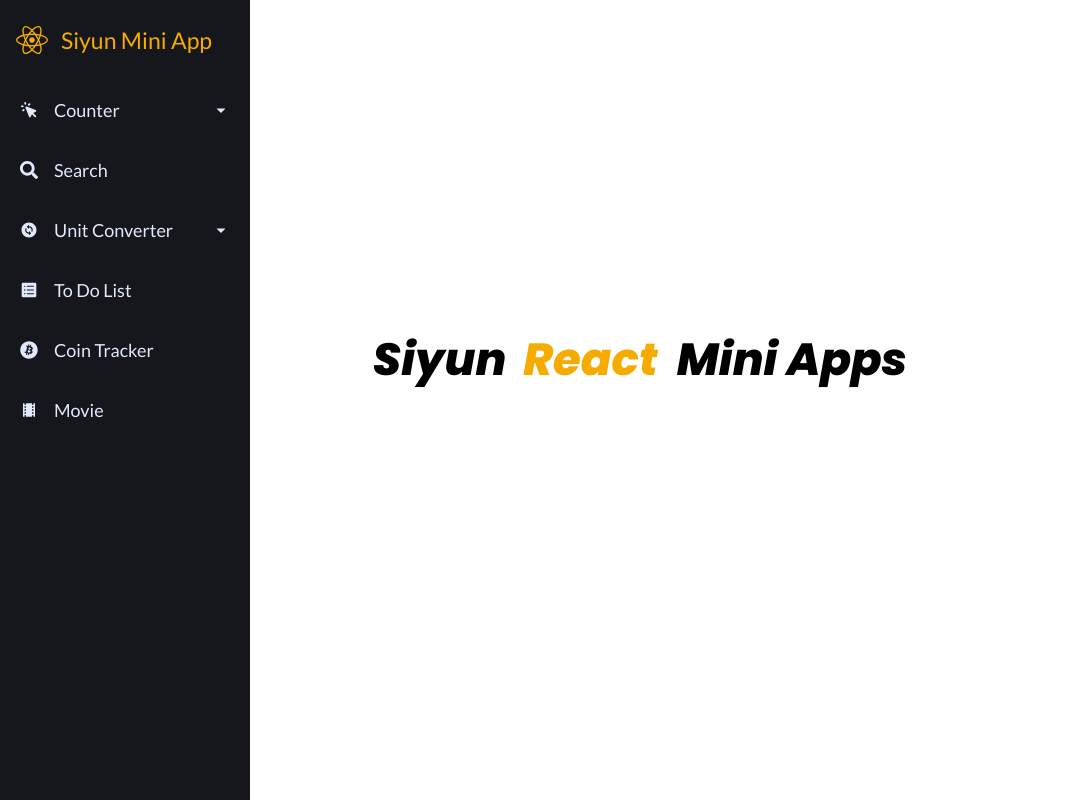
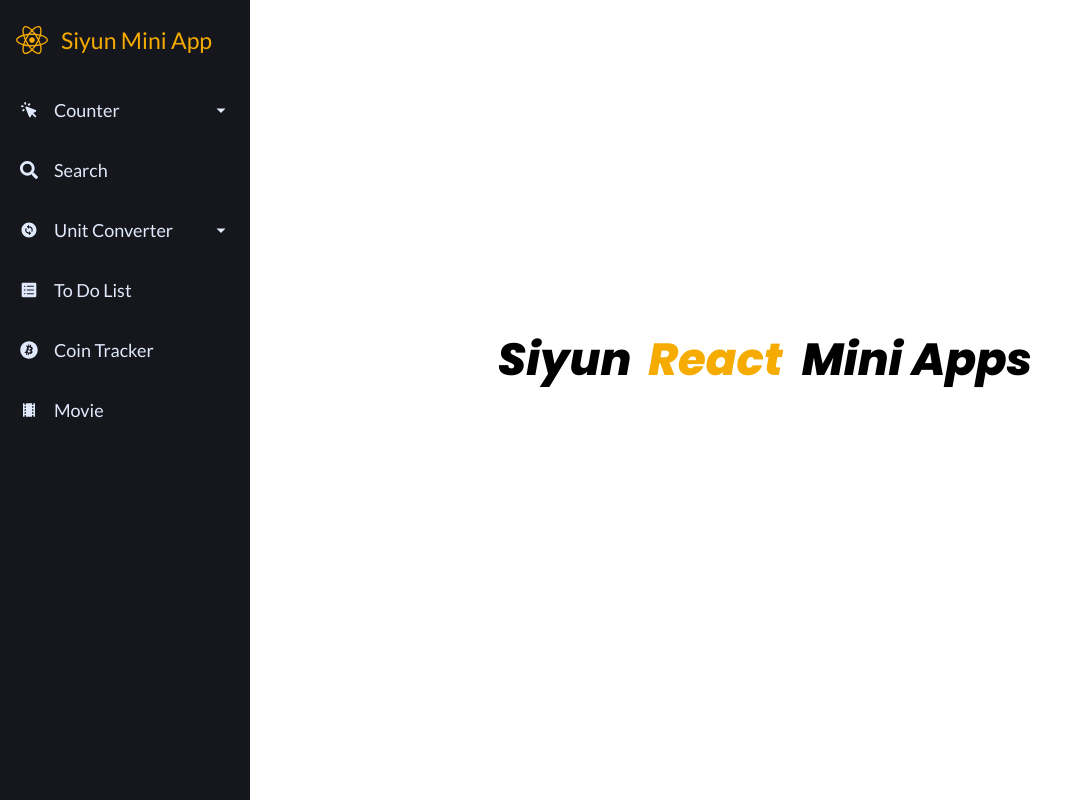
Before and after one commit to leesiyun/react-mini-app, a React (Create React App) app: page / in a window 1280 px wide. Shown: the whole page, without its empty margins (0-1078 px from the left). Built offline with nearby package versions, Linux system fonts and the light colour scheme.

Commit message:
Feat : モバイルでない場合、サイドバーが開いたときにメインのwidthサイズが調節されるように修正

```diff
--- a/src/App.js
+++ b/src/App.js
@@ -1,5 +1,6 @@
 import { useState } from "react";
 import { BrowserRouter as Router, Routes, Route } from "react-router-dom";
+import { isMobile } from "react-device-detect";
 import styled from "styled-components";
 import "./App.css";
 
@@ -24,6 +25,10 @@
   width: 100%;
   margin: 0;
   padding: 0;
+  padding-left: ${({ isMobile, sidebar }) =>
+    !isMobile && sidebar ? "250px" : "0"};
+  transition: ${({ isMobile, sidebar }) =>
+    !isMobile && sidebar ? "100ms" : "0"};
   align-items: center;
   justify-content: center;
   line-height: 2rem;
@@ -31,14 +36,14 @@
 
 const App = () => {
   const [sidebar, setSidebar] = useState(true);
+  const showSidebar = () => setSidebar((current) => !current);
 
-  const showSidebar = () => setSidebar((current) => !current);
   return (
     <Router basename={process.env.PUBLIC_URL}>
       <Sidebar sidebar={sidebar} showSidebar={showSidebar} />
       <Container onClick={sidebar ? showSidebar : null}>
         <BarIcon showSidebar={showSidebar} />
-        <Main>
+        <Main isMobile={isMobile} sidebar={sidebar}>
           <Routes>
             <Route path="/" element={<Home />} />
             <Route path="/counter" element={<Counter />} />
--- a/src/components/sidebar/Sidebar.js
+++ b/src/components/sidebar/Sidebar.js
@@ -25,7 +25,7 @@
   position: fixed;
   top: 0;
   left: ${({ sidebar }) => (sidebar ? "0" : "-100%")};
-  transition: 400ms;
+  transition: 150ms;
   z-index: 1001;
 `;
 
```
